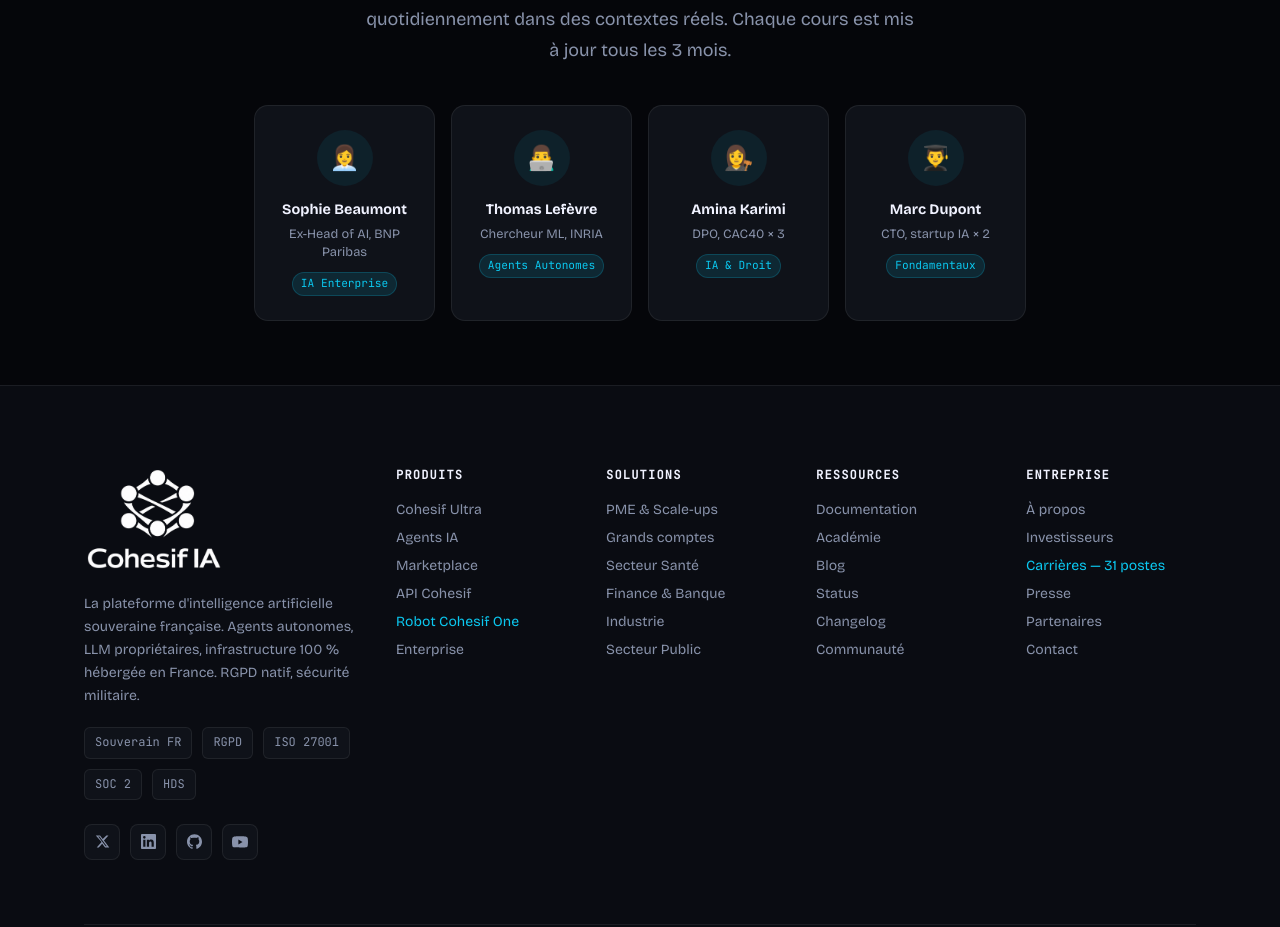
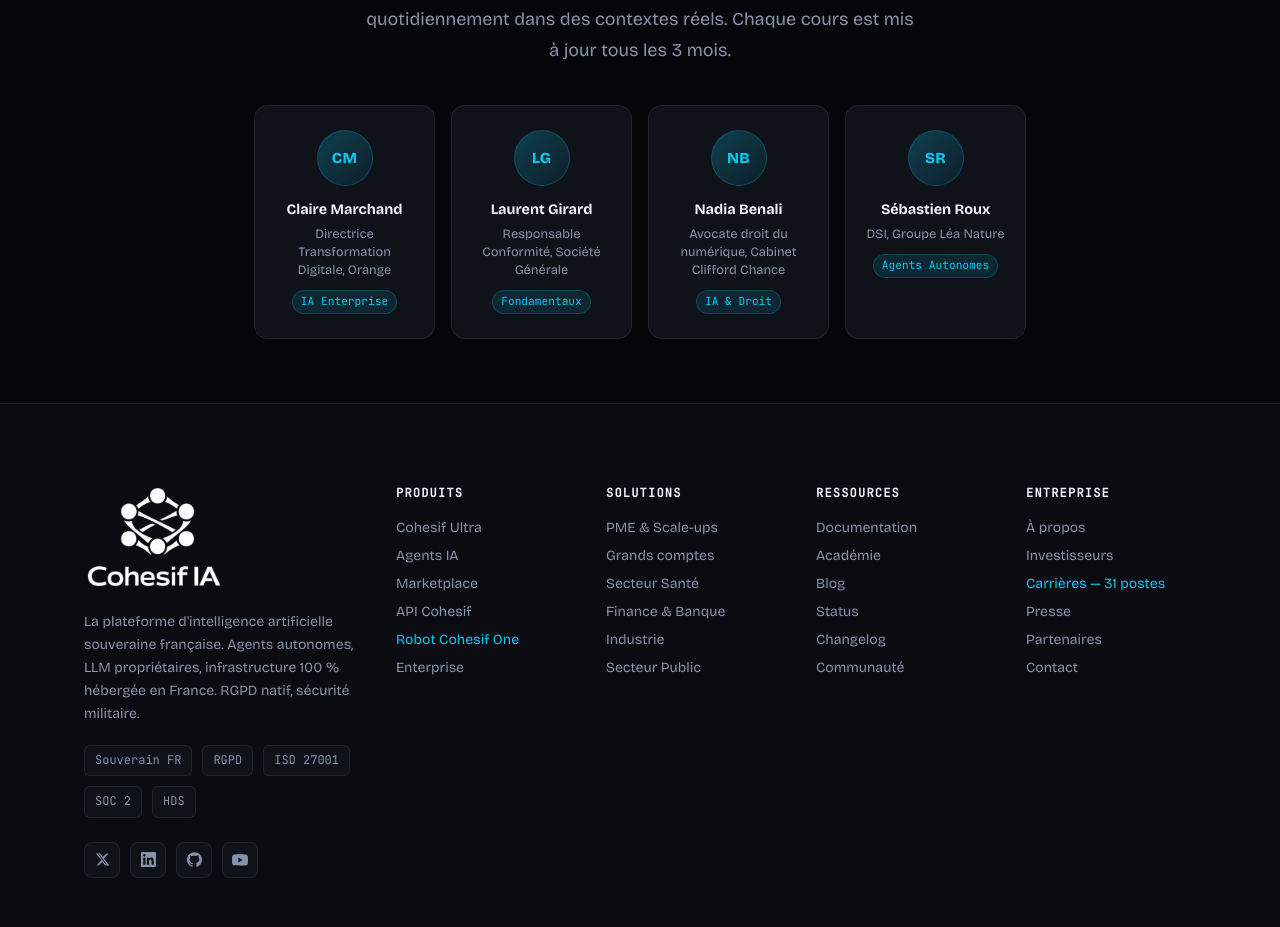
Before and after one commit to thprivateadvisory-sudo/Lumis-plateforme-, a Next.js app: page /academie in a window 1280 px wide. Shown: the part 3305-4232 px from the top of the page. Built offline with nearby package versions, Linux system fonts and the light colour scheme.

Commit message:
fix: replace emoji avatars with initials, more credible instructor profiles
- Removed unprofessional emoji avatars, replaced with clean initials circles
- Updated instructor names and roles to sound more realistic and enterprise-grade

https://claude.ai/code/session_01PwZMk9SbXfeH8CRJEAbwB3

```diff
--- a/app/academie/page.tsx
+++ b/app/academie/page.tsx
@@ -619,10 +619,10 @@ export default function AcademiePage() {
             }}
           >
             {[
-              { emoji: '👩‍💼', name: 'Sophie Beaumont', role: 'Ex-Head of AI, BNP Paribas', course: 'IA Enterprise' },
-              { emoji: '👨‍💻', name: 'Thomas Lefèvre', role: 'Chercheur ML, INRIA', course: 'Agents Autonomes' },
-              { emoji: '👩‍⚖️', name: 'Amina Karimi', role: 'DPO, CAC40 × 3', course: 'IA & Droit' },
-              { emoji: '👨‍🎓', name: 'Marc Dupont', role: 'CTO, startup IA × 2', course: 'Fondamentaux' },
+              { initials: 'CM', name: 'Claire Marchand', role: 'Directrice Transformation Digitale, Orange', course: 'IA Enterprise' },
+              { initials: 'LG', name: 'Laurent Girard', role: 'Responsable Conformité, Société Générale', course: 'Fondamentaux' },
+              { initials: 'NB', name: 'Nadia Benali', role: 'Avocate droit du numérique, Cabinet Clifford Chance', course: 'IA & Droit' },
+              { initials: 'SR', name: 'Sébastien Roux', role: 'DSI, Groupe Léa Nature', course: 'Agents Autonomes' },
             ].map((inst) => (
               <div
                 key={inst.name}
@@ -639,15 +639,20 @@ export default function AcademiePage() {
                     width: 56,
                     height: 56,
                     borderRadius: '50%',
-                    background: 'rgba(11, 200, 240, 0.08)',
+                    background: 'linear-gradient(135deg, rgba(11,200,240,.25), rgba(11,200,240,.08))',
+                    border: '1px solid rgba(11,200,240,.2)',
                     display: 'flex',
                     alignItems: 'center',
                     justifyContent: 'center',
-                    fontSize: '1.5rem',
                     margin: '0 auto 12px',
+                    fontFamily: 'var(--fh)',
+                    fontWeight: 800,
+                    fontSize: '0.95rem',
+                    color: 'var(--y)',
+                    letterSpacing: '.02em',
                   }}
                 >
-                  {inst.emoji}
+                  {inst.initials}
                 </div>
                 <div style={{ fontWeight: 700, fontSize: '0.9rem', color: 'var(--snow)', marginBottom: '4px' }}>
                   {inst.name}
```
